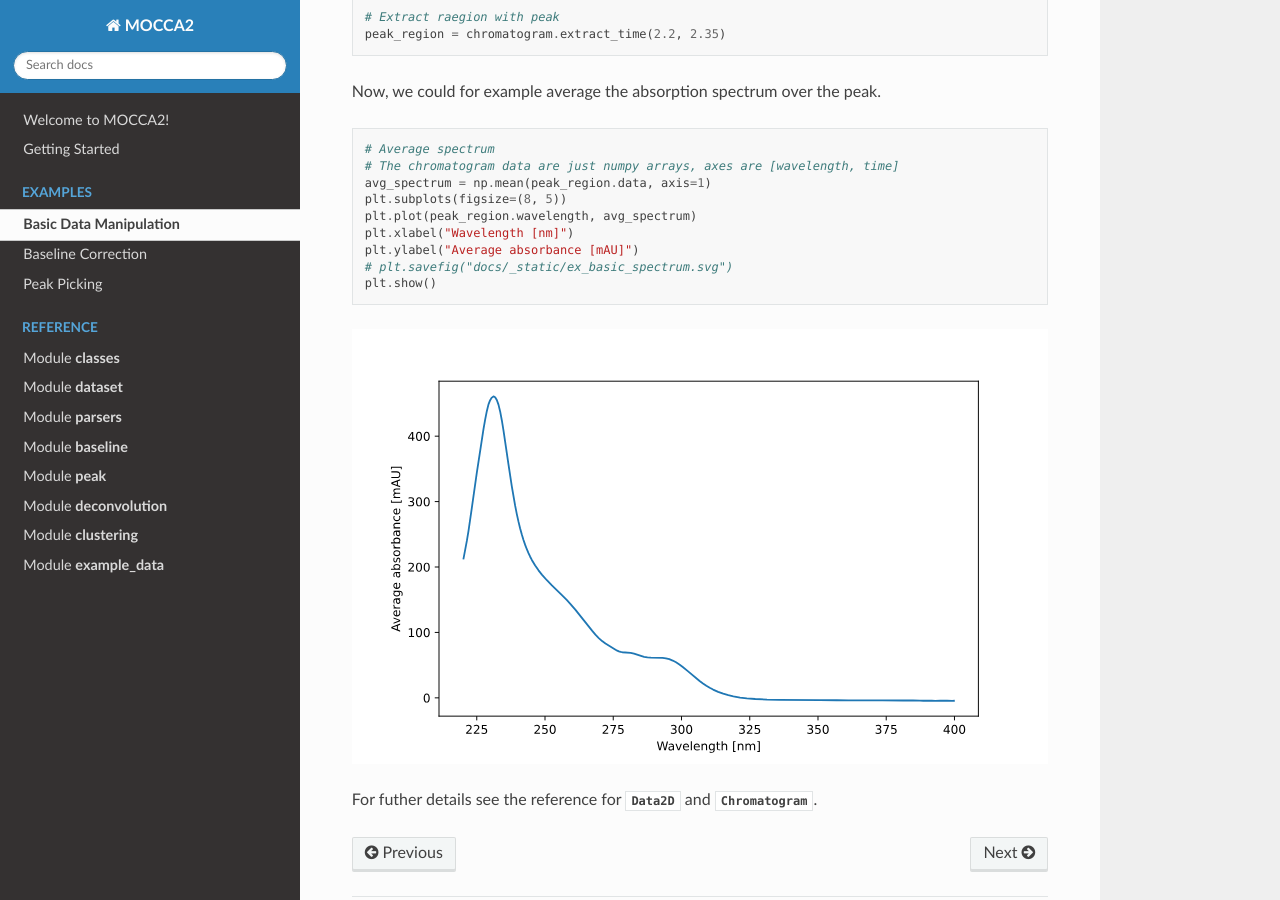
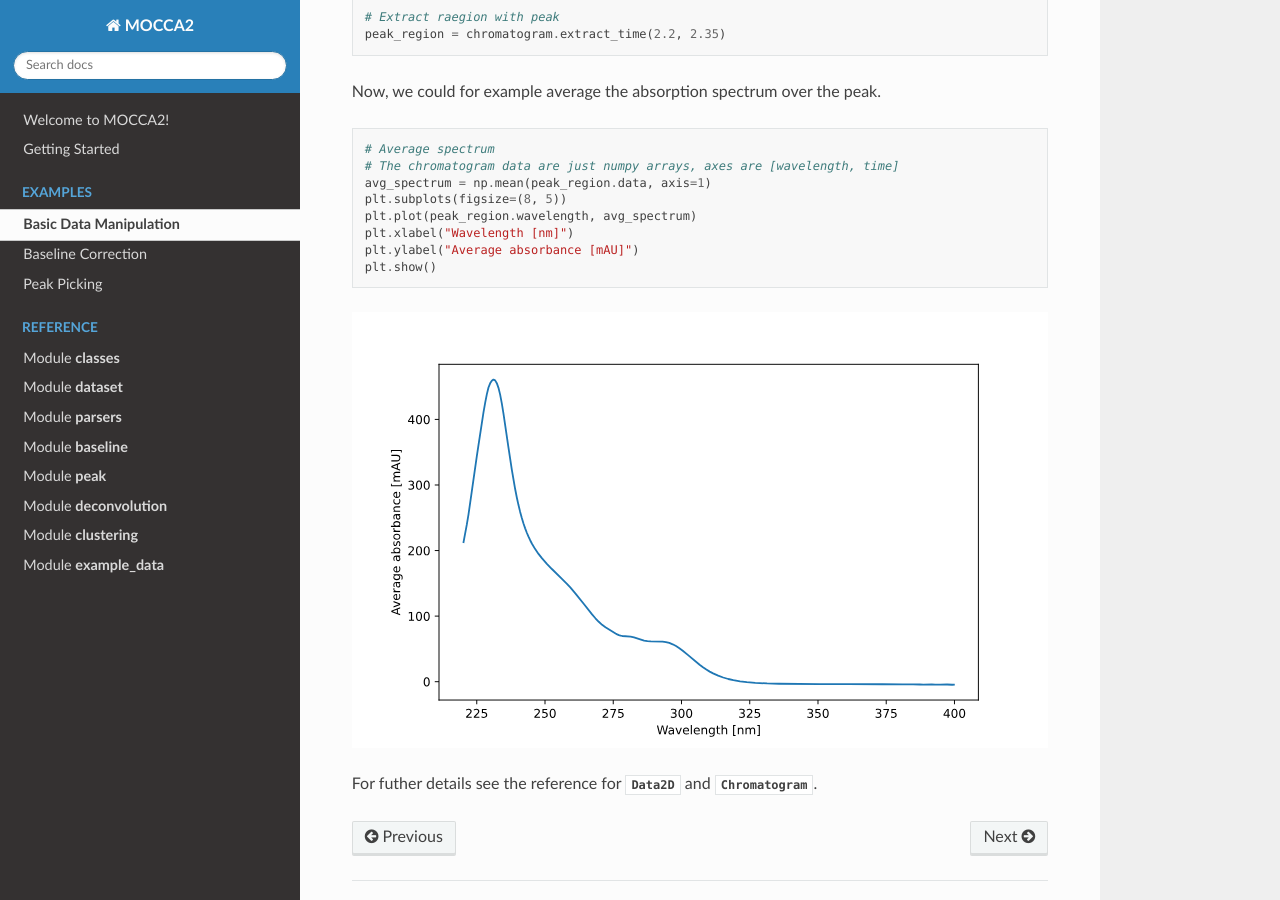
Before and after one commit to Bayer-Group/MOCCA, a Sphinx documentation site: the page built from docs/ex_basic_data.rst, in a window 1280 px wide and 900 px high, scrolled down 2094 px. Built offline with Sphinx 7.4.7 and the Read the Docs theme 2.0.0, drawn with Linux system fonts in a browser that asks for light colours.

Commit message:
updated docs

```diff
--- a/docs/ex_basic_data.rst
+++ b/docs/ex_basic_data.rst
@@ -74,7 +74,6 @@ Now, we could for example average the absorption spectrum over the peak.
     plt.plot(peak_region.wavelength, avg_spectrum)
     plt.xlabel("Wavelength [nm]")
     plt.ylabel("Average absorbance [mAU]")
-    # plt.savefig("docs/_static/ex_basic_spectrum.svg")
     plt.show()
 
 .. image:: _static/ex_basic_spectrum.svg
--- a/docs/index.rst
+++ b/docs/index.rst
@@ -14,7 +14,7 @@ To automate your workflow and get accurate results, MOCCA2 features:
 Getting Started
 ---------------
 
-`Get Started <installation.html>`_ by installing MOCCA2 and processing your first chromatogram!
+`Get started <installation.html>`_ by installing MOCCA2 and processing your first chromatogram!
 
 Publications and MOCCA
 ----------------------
--- a/pyproject.toml
+++ b/pyproject.toml
@@ -4,7 +4,7 @@ build-backend = "setuptools.build_meta"
 
 [project]
 name = "mocca2"
-version = "0.0.7"
+version = "0.0.8"
 authors = [
   { name="Jan Oboril", email="jan.oboril@gmail.com" },
 ]
```
